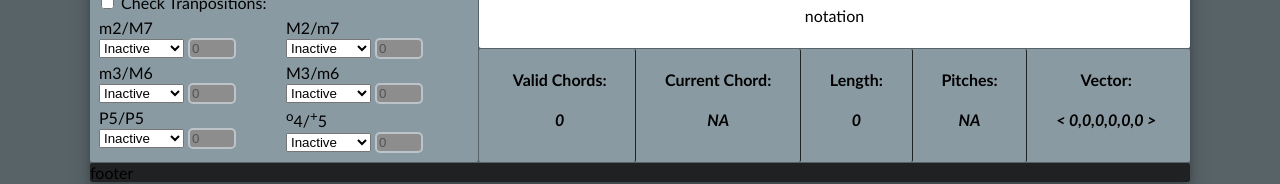
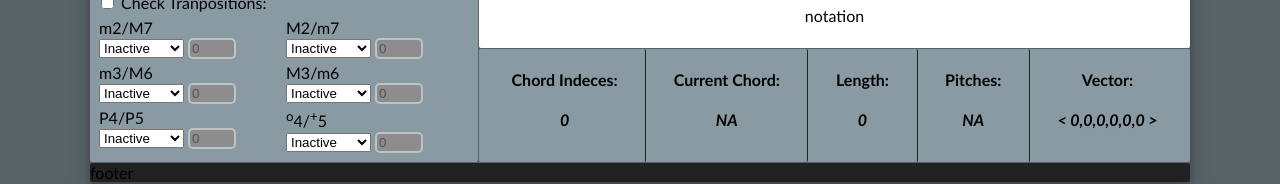
Before and after one commit to QED0711/HarmonicMapper, a plain HTML site: page index.html in a window 1280 px wide. Shown: the part 354-538 px from the top of the page. Drawn offline with nearby package versions, Linux system fonts and the light colour scheme; a script that the page names is missing.

Commit message:
fixed typos

```diff
--- a/index.html
+++ b/index.html
@@ -120,7 +120,7 @@
                     </div>
 
                     <div class="vector4">
-                        <label for="vector4">P5/P5</label>
+                        <label for="vector4">P4/P5</label>
                         <span>
                             <select class="vectorSelect" name="vector4" id="vector-4">
                                 <option value="inactive" selected>Inactive</option>
@@ -215,7 +215,7 @@
             <div class="info">
 
                 <div class="validChordsInfo">
-                    <h4>Valid Chords:</h4>
+                    <h4>Chord Indeces:</h4>
 
                     <em><h4 id="validChordsInfo">0</h4></em>
                 </div>
```
